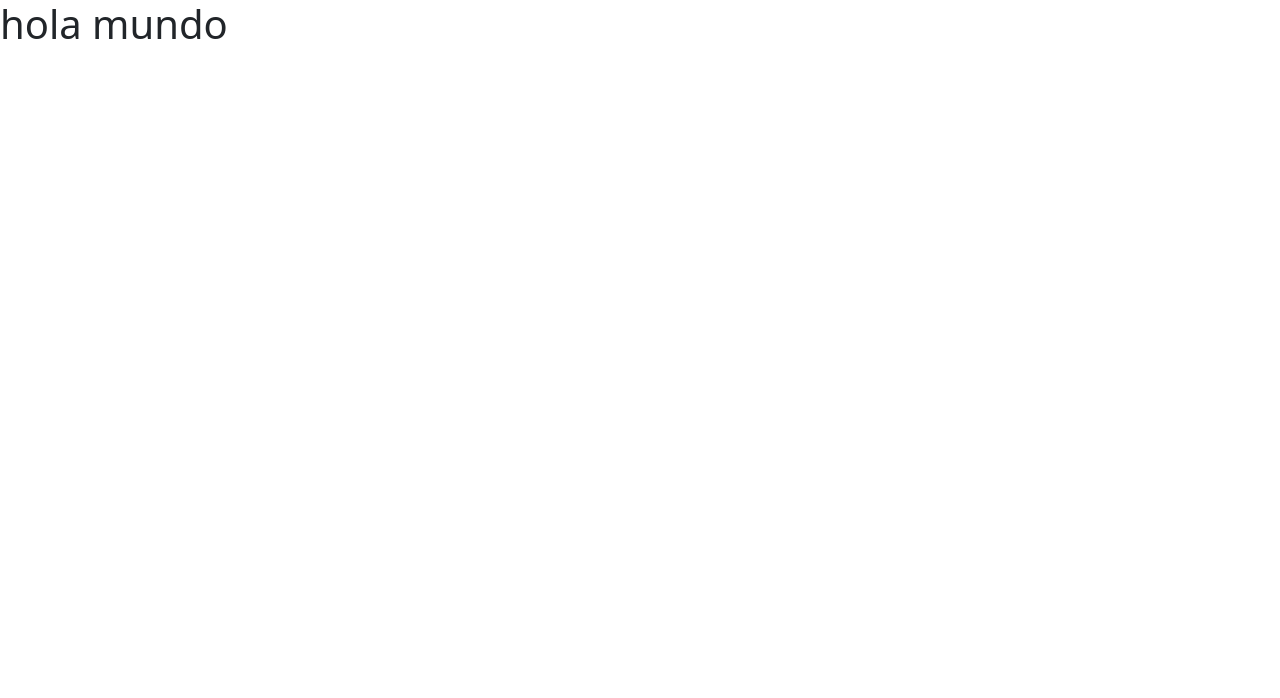
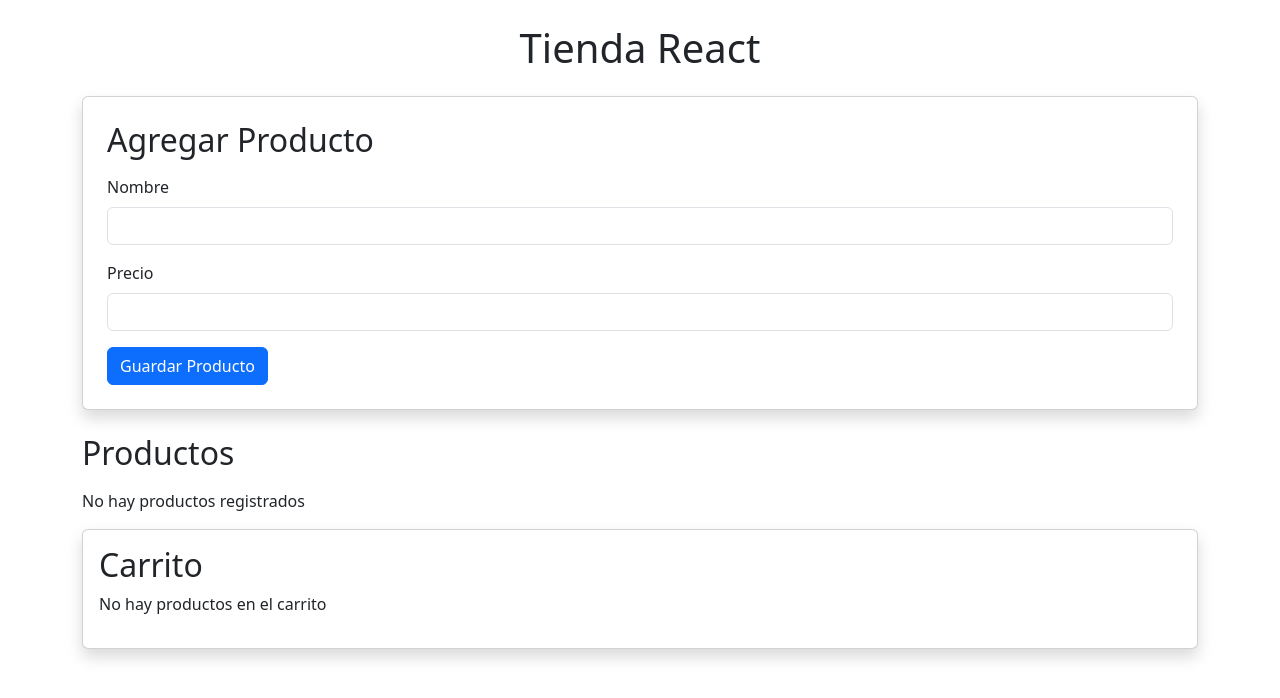
Before and after one commit to x9laaa/tienda_react, a React (Vite) app: page / in a window 1280 px wide. Shown: the top 698 px of the page. Built offline with nearby package versions, Linux system fonts and the light colour scheme.

Commit message:
implementacion de componentes para la tienda: ProductoForm, ProductoCard y Carrito

```diff
--- a/src/App.jsx
+++ b/src/App.jsx
@@ -1,10 +1,61 @@
-import { useState } from 'react'
+import { useState } from "react";
+
+import ProductoForm from "./ProductoForm";
+import ProductoCard from "./ProductoCard";
+import Carrito from "./Carrito";
 
 function App() {
+  const [productos, setProductos] = useState([]);
+
+  const [carrito, setCarrito] = useState([]);
+
+  const agregarProducto = (producto) => {
+    setProductos([...productos, producto]);
+  };
+
+  const agregarCarrito = (producto) => {
+    setCarrito([...carrito, producto]);
+  };
 
   return (
-    <h1 >hola mundo</h1>
-  )
+    <div className="container mt-4">
+
+      <h1 className="text-center mb-4">
+        Tienda React
+      </h1>
+
+      <ProductoForm
+        agregarProducto={agregarProducto}
+      />
+
+      <h2 className="mb-3">
+        Productos
+      </h2>
+
+      <div className="row">
+
+        {productos.length === 0 ? (
+          <p>No hay productos registrados</p>
+        ) : (
+          productos.map((producto) => (
+            <div
+              key={producto.id}
+              className="col-md-4 mb-3"
+            >
+              <ProductoCard
+                producto={producto}
+                agregarCarrito={agregarCarrito}
+              />
+            </div>
+          ))
+        )}
+
+      </div>
+
+      <Carrito carrito={carrito} />
+
+    </div>
+  );
 }
 
-export default App
+export default App;
--- a/src/Carrito.jsx
+++ b/src/Carrito.jsx
@@ -0,0 +1,30 @@
+function Carrito({ carrito }) {
+  const total = carrito.reduce(
+    (suma, producto) => suma + Number(producto.precio),
+    0
+  );
+
+  return (
+    <div className="card shadow p-3">
+      <h2>Carrito</h2>
+
+      {carrito.length === 0 ? (
+        <p>No hay productos en el carrito</p>
+      ) : (
+        <>
+          {carrito.map((producto) => (
+            <div key={producto.id}>
+              {producto.nombre} - ${producto.precio}
+            </div>
+          ))}
+
+          <hr />
+
+          <h4>Total: ${total}</h4>
+        </>
+      )}
+    </div>
+  );
+}
+
+export default Carrito;
--- a/src/ProductoCard.jsx
+++ b/src/ProductoCard.jsx
@@ -0,0 +1,22 @@
+function ProductoCard({ producto, agregarCarrito }) {
+  return (
+    <div className="card shadow-sm mb-3">
+      <div className="card-body">
+        <h5>{producto.nombre}</h5>
+
+        <p>
+          <strong>Precio:</strong> ${producto.precio}
+        </p>
+
+        <button
+          className="btn btn-success"
+          onClick={() => agregarCarrito(producto)}
+        >
+          Agregar al carrito
+        </button>
+      </div>
+    </div>
+  );
+}
+
+export default ProductoCard;
--- a/src/ProductoForm.jsx
+++ b/src/ProductoForm.jsx
@@ -0,0 +1,59 @@
+import { useState } from "react";
+
+function ProductoForm({ agregarProducto }) {
+  const [nombre, setNombre] = useState("");
+  const [precio, setPrecio] = useState("");
+
+  const guardarProducto = (e) => {
+    e.preventDefault();
+
+    if (!nombre || !precio) {
+      alert("Complete todos los campos");
+      return;
+    }
+
+    const nuevoProducto = {
+      id: Date.now(),
+      nombre,
+      precio,
+    };
+
+    agregarProducto(nuevoProducto);
+    setNombre("");
+    setPrecio("");
+  };
+
+  return (
+    <div className="card shadow p-4 mb-4">
+      <h2 className="mb-3">Agregar Producto</h2>
+
+      <form onSubmit={guardarProducto}>
+        <div className="mb-3">
+          <label className="form-label">Nombre</label>
+          <input
+            type="text"
+            className="form-control"
+            value={nombre}
+            onChange={(e) => setNombre(e.target.value)}
+          />
+        </div>
+
+        <div className="mb-3">
+          <label className="form-label">Precio</label>
+          <input
+            type="number"
+            className="form-control"
+            value={precio}
+            onChange={(e) => setPrecio(e.target.value)}
+          />
+        </div>
+
+        <button className="btn btn-primary" type="submit">
+          Guardar Producto
+        </button>
+      </form>
+    </div>
+  );
+}
+
+export default ProductoForm;
```
